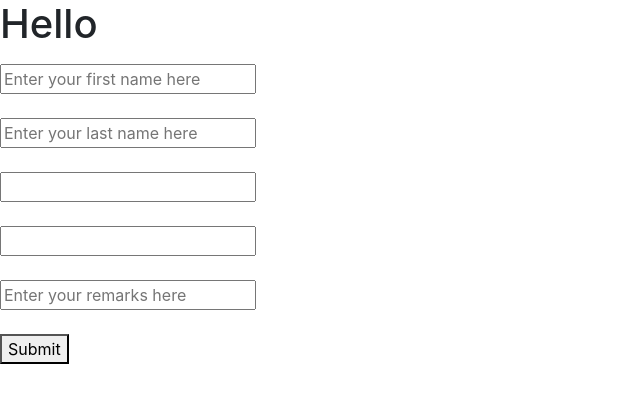
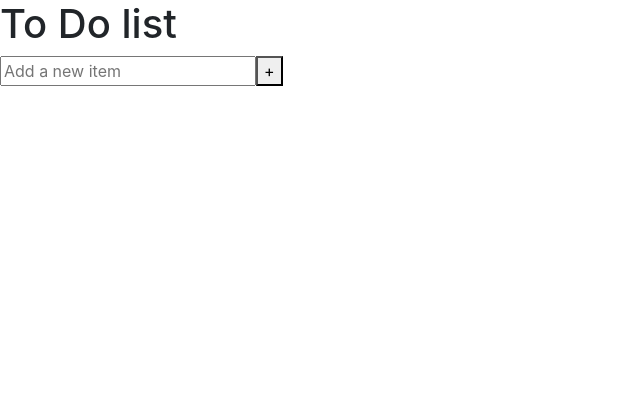
Before and after one commit to dFusemArv/react_netflix, a React (Create React App) app: page / in a window 1280 px wide. Shown: the top 402 px of the page, without its empty margins (0-640 px from the left). Built offline with nearby package versions, Linux system fonts and the light colour scheme.

Commit message:
'TOdoList_Add_Items'

```diff
--- a/public/index.html
+++ b/public/index.html
@@ -14,7 +14,7 @@
   <script src="https://ajax.googleapis.com/ajax/libs/jquery/3.5.1/jquery.min.js"></script>
   <script src="https://cdnjs.cloudflare.com/ajax/libs/popper.js/1.16.0/umd/popper.min.js"></script>
   <script src="https://maxcdn.bootstrapcdn.com/bootstrap/4.5.2/js/bootstrap.min.js"></script>
-    <title>Movies and series</title>
+    <title>To Do app</title>
   </head>
   <body>
     <noscript>You need to enable JavaScript to run this app.</noscript>
--- a/src/App.jsx
+++ b/src/App.jsx
@@ -1,73 +1,45 @@
 import React, { useState } from 'react';
-//import ReactDom from 'react-dom';
+import ToDoList from './ToDoList';
 
 const App=()=>{
-    const state=useState({
-       fname: '',
-       lname: '',
-       mail: '',
-       mobile: '',
-       remarks: '',
-    });
+    const [item,setItem]=useState('');
+    const [arr,setArr]=useState([]);
+    const AddItems=(event)=>{
+        setItem(()=>{
+            return event.target.value;
+        })
+    };
 
-    const [valuee,updateValue]=state;
-
-    const inputEvent=(event)=>{
-        //console.log(event.target.value);
-        //console.log(event.target.name);
-        const value=event.target.value;
-        const name=event.target.name;
-
-        updateValue((prevValue)=>{
-            //console.log(prevValue);
-            return{
-                ...prevValue,
-                [name]:value,
-                //in name's value value is assigned
-                /*example: const animalSounds = {cat: 'meow', dog: 'bark'};
-
-                    const animal = 'lion';
-
-                    const sound = 'roar';
-
-                    {...animalSounds, [animal]: sound};
-                    The result will be
-
-                    {cat: 'meow', dog: 'bark', lion: 'roar'};
-            */
-           }
+    const ItemsOnAdd=()=>{
+        setArr(()=>{
+            return [...arr,item];
         });
-
-    }
+        setItem('');
+    };
 
 
-    const onSubmits=(event)=>{
-        event.preventDefault();
-        alert('form submitted!');
-    }
     return(
         <>
-        <form onSubmit={onSubmits}>
-            <h1>Hello {valuee.fname} {valuee.lname}</h1>
-            <h2>{valuee.mail}</h2>
-            <h3>{valuee.mobile}</h3>
-            <p>{valuee.remarks}</p>
+            <div className='outer_div'>
+                <div className='inner_div'>
+                    <h1>To Do list</h1>
+                    <input type='text' placeholder='Add a new item'
+                    name='add_item' onChange={AddItems} value={item} />
+                    <button className='add_button' onClick={ItemsOnAdd}>+</button>
+                    <ol>
+                        {arr.map((arr_items,index)=>{
+                            return(
+                                <ToDoList
+                                text={arr_items}
 
-            <input type='text' placeholder='Enter your first name here'
-                name='fname' onChange={inputEvent} /><br /><br />
-            <input type='text' placeholder='Enter your last name here'
-                name='lname' onChange={inputEvent} /><br /><br />
-            <input type='email' name='mail'
-                onChange={inputEvent} /><br /><br />
-            <input type='text' name='mobile'
-                onChange={inputEvent} /><br /><br />
+                            />
+                            );
 
-            <input type='text' placeholder='Enter your remarks here'
-                name='remarks' onChange={inputEvent} /><br /><br />
-            <button>Submit</button>
-        </form>
+                        })}
+                    </ol>
+                </div>
+            </div>
         </>
     );
 }
-
 export default App;
--- /dev/null
+++ b/src/ToDoList.jsx
@@ -0,0 +1,13 @@
+import React from 'react';
+
+const ToDoList=(props)=>{
+        return(
+            <>
+
+                <li><button className='remove_items'>-</button>{props.text}</li><br />
+
+            </>
+        );
+}
+
+export default ToDoList;
--- /dev/null
+++ b/src/index.css
@@ -0,0 +1,5 @@
+li{
+    padding: 0;
+    margin: 0%;
+    list-style-type: none;
+}
--- a/src/index.js
+++ b/src/index.js
@@ -1,8 +1,9 @@
 import React from 'react';
 import ReactDOM from 'react-dom';
 import App from './App';
+import './index.css';
 
-ReactDOM.render(
-        <App />,
-        document.getElementById('root')
-)
+ReactDOM.render(<>
+                        <App />
+                </>,
+        document.getElementById('root'));
```
